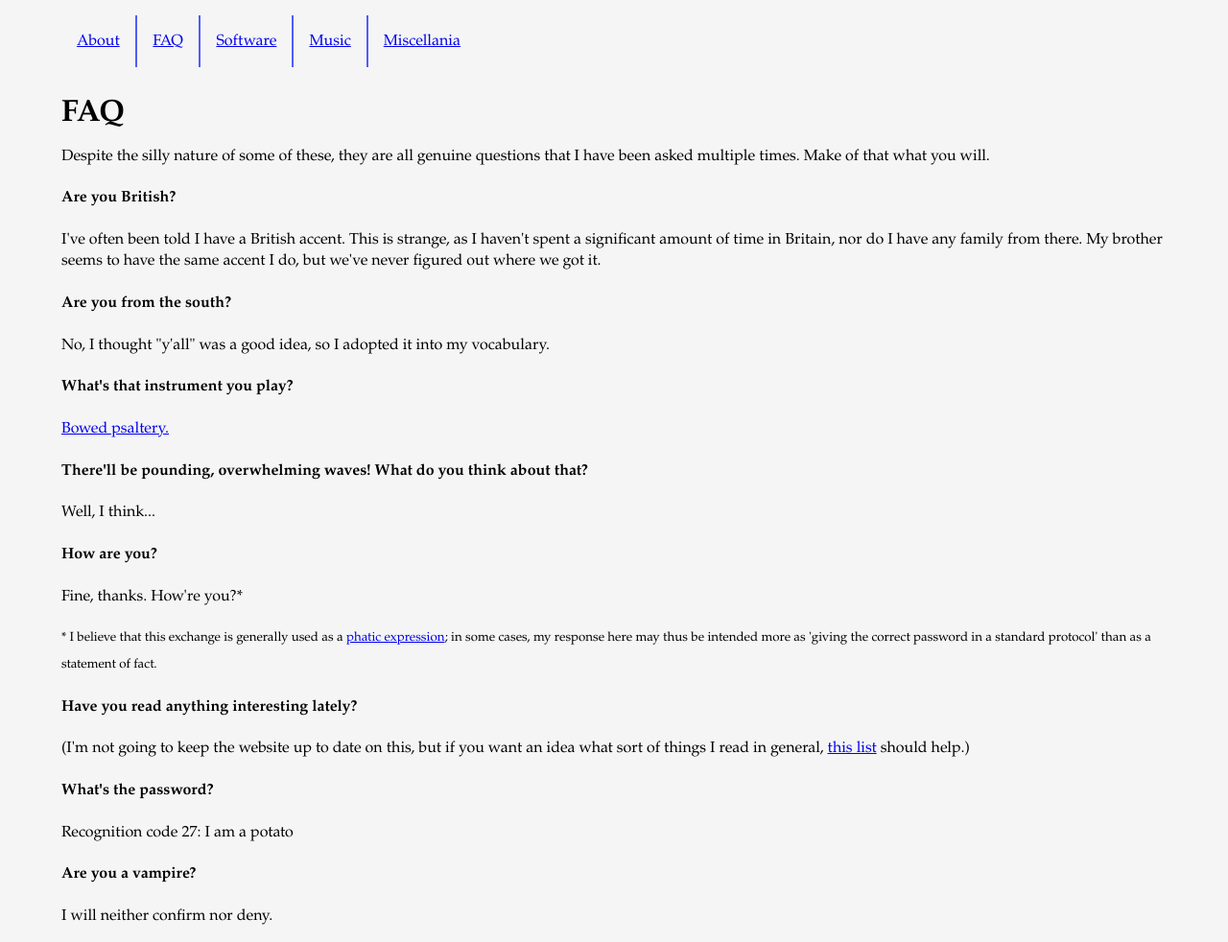
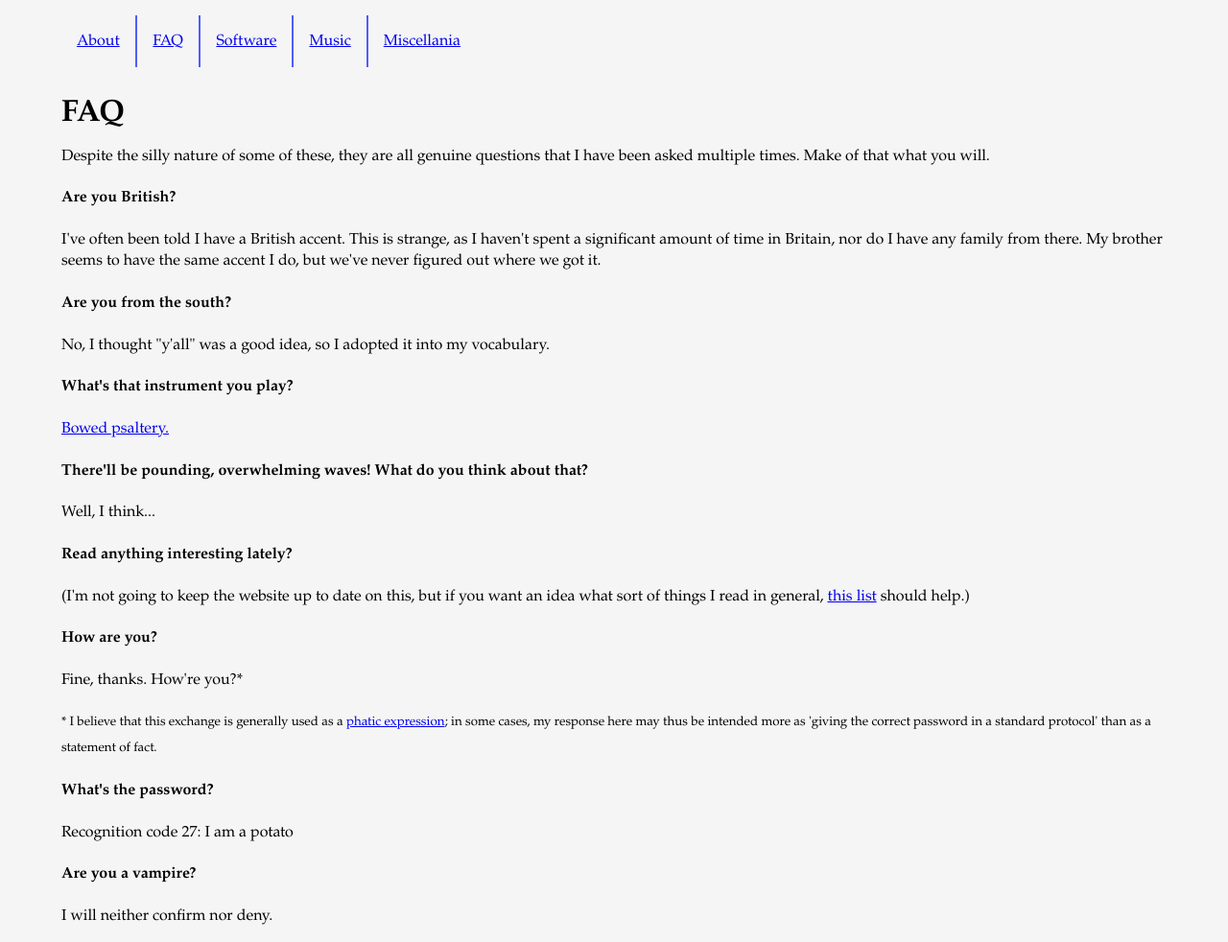
Before and after one commit to ForrestWeiswolf/forrestweiswolf.github.io, a Jekyll site: the page built from faq.html, in a window 1280 px wide. Shown: the whole page at 96% size. Built offline with Jekyll 4.4.1, drawn with Linux system fonts in a browser that asks for light colours.

Commit message:
Phrasing change

```diff
--- a/faq.html
+++ b/faq.html
@@ -32,12 +32,12 @@ title: Forrest Wolf - Psaltery
     <h4>There'll be pounding, overwhelming waves! What do you think about that?</h4>
     <p>Well, I think...</p>
 
+    <h4>Read anything interesting lately?</h4>
+    <p>(I'm not going to keep the website up to date on this, but if you want an idea what sort of things I read in general, <a href="./miscellania/books-2021.html">this list</a> should help.)</p>
+
     <h4>How are you?</h4>
     <p>Fine, thanks. How're you?*</p>
     <sub>* I believe that this exchange is generally used as a <a href=https://en.wikipedia.org/wiki/Phatic_expression>phatic expression</a>; in some cases, my response here may thus be intended more as 'giving the correct password in a standard protocol' than as a statement of fact.</sub>
-
-    <h4>Have you read anything interesting lately?</h4>
-    <p>(I'm not going to keep the website up to date on this, but if you want an idea what sort of things I read in general, <a href="./miscellania/books-2021.html">this list</a> should help.)</p>
 
     <h4>What's the password?</h4>
     <p id="a-password"></p>
```
